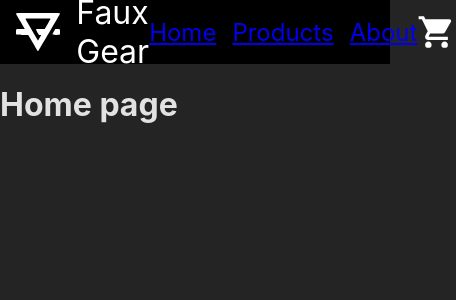
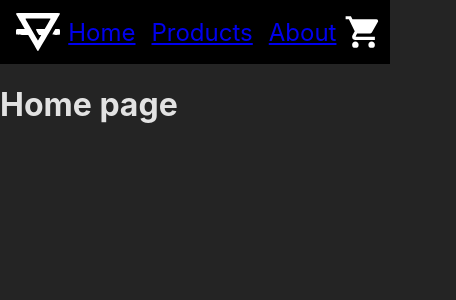
Before and after one commit to Exudias/odin-shoppingcart, a React (Vite) app: page / in a window 390 px wide. Shown: the top 300 px of the page, 456 px wide, since content can reach past the window. Built offline with nearby package versions, Linux system fonts and the light colour scheme.

Commit message:
Make header more responsive

```diff
--- a/src/components/Header.module.css
+++ b/src/components/Header.module.css
@@ -6,6 +6,7 @@
     flex-direction: row;
     justify-content: space-between;
     align-items: center;
+    gap: 8px;
 
     padding: 0 16px;
 
@@ -59,3 +60,9 @@
 .nav a:visited {
     color: white;
 }
+
+@media (max-width: 600px) {
+    .logoContainer p {
+        display: none;
+    }
+}
```
